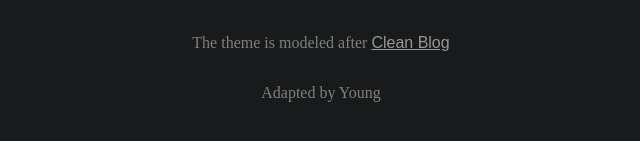
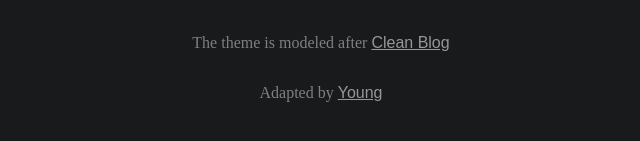
Before and after one commit to ytrendfar/ytrendfar.github.io, a plain HTML site: page index.html in a window 1280 px wide. Shown: the part 2119-2260 px from the top of the page, 319-959 px from the left. Drawn offline with Linux system fonts and the light colour scheme.

Commit message:
Update index.html

```diff
--- a/index.html
+++ b/index.html
@@ -103,7 +103,7 @@
             <a href="https://github.com/ytrendfar/ytrendfar.github.io" target="_blank"><img src="img/link.png"></a>
             <p>© 2022 YTrendFar</p>
             <p>The theme is modeled after <a href="https://www.codeblocq.com/assets/projects/hexo-theme-clean-blog/" target="_blank">Clean Blog</a></p>
-            <p>Adapted by Young</p>
+            <p>Adapted by <a href="html/Young.html">Young</a></p>
         </div>
     </body>
 </html>
```
